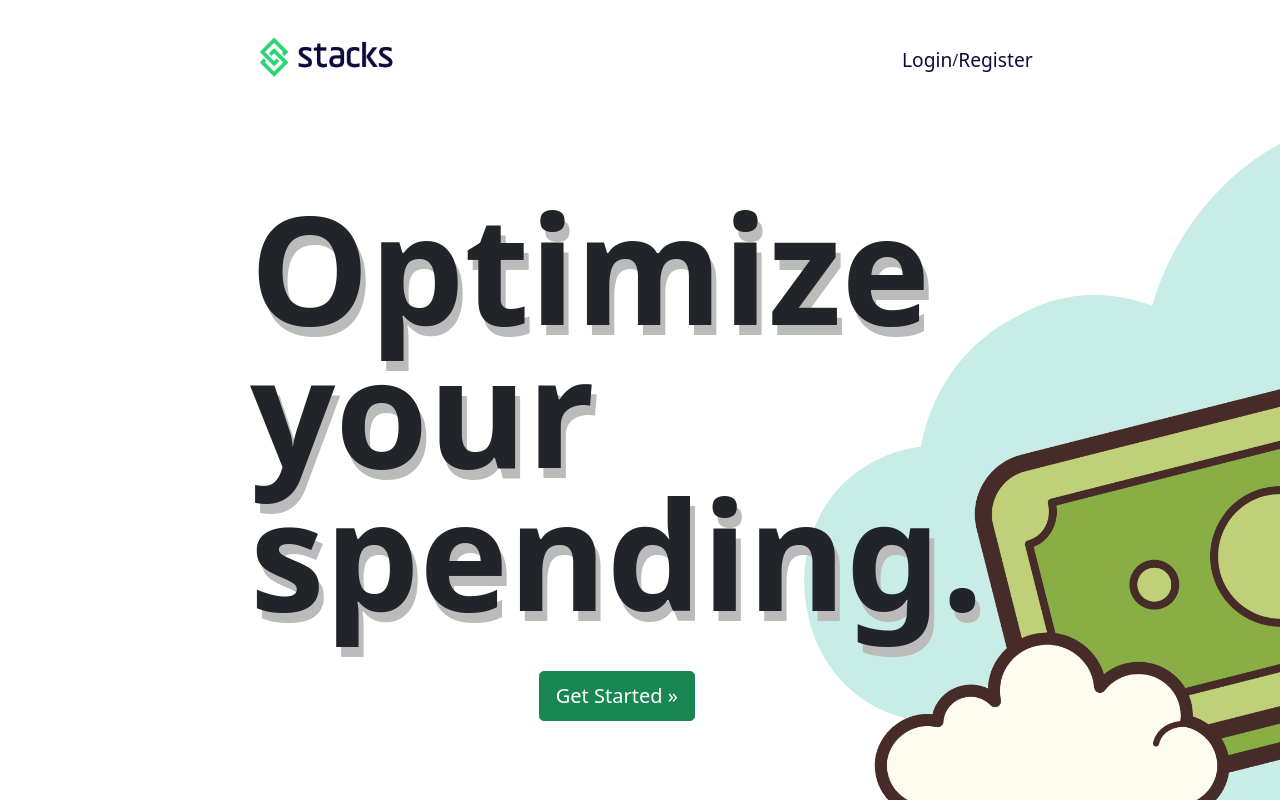
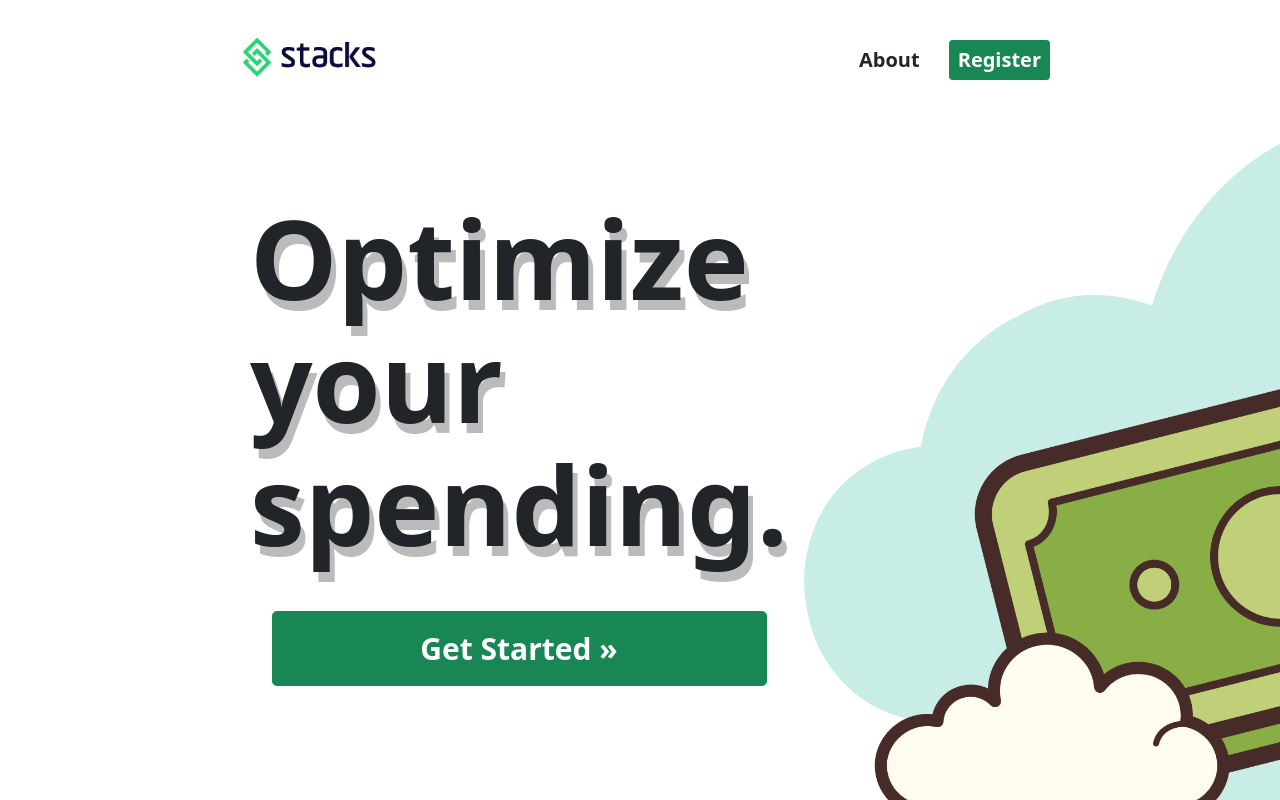
Before and after one commit to KanishDabreo/Stacks, a React (Create React App) app in the folder frontend/: page / in a window 1280 px wide. Shown: the top 800 px of the page. Built offline with nearby package versions, Linux system fonts and the light colour scheme; the HTML template or start-up script is replaced by a standard one.

Commit message:
finished format of homepage, updated navbar

```diff
--- a/frontend/src/App.js
+++ b/frontend/src/App.js
@@ -6,6 +6,7 @@ import Register from './components/Register';
 import Login from './components/Login';
 import Navbar from './components/Navbar';
 import AddExpenses from './components/AddExpenses';
+import About from './components/About';
 
 function App() {
   return (
@@ -16,6 +17,7 @@ function App() {
         <Route path="/register" element={<Register />} />
         <Route path="/login" element={<Login />} />
         <Route path="/addexpenses" element={<AddExpenses />} />
+        <Route path="/about" element={<About />} />
       </Routes>
       <Navbar />
     </div>
--- /dev/null
+++ b/frontend/src/components/About.jsx
@@ -0,0 +1,7 @@
+export default function About(props) {
+  return (
+    <div>
+      <h1>About Page</h1>
+    </div>
+  )
+}
--- a/frontend/src/components/AddExpenses.jsx
+++ b/frontend/src/components/AddExpenses.jsx
@@ -6,7 +6,7 @@ import './addexpense.css';
 
 export default function AddExpenses(props) {
   return (
-    <div class="addexpense-page">
+    <div className="addexpense-page">
       <h4>Please enter your income: </h4>
       <div class="income-container">
         <Row className="mb-3">
@@ -56,7 +56,7 @@ export default function AddExpenses(props) {
             </Form.Group>
         </Row>
       </div>
-      <div class="submit-button">
+      <div className="submit-button">
         <Button variant="success" type="submit">Submit</Button>
       </div>
     </div>
--- a/frontend/src/components/Dashboard.jsx
+++ b/frontend/src/components/Dashboard.jsx
@@ -4,7 +4,7 @@ export default function Dashboard(props) {
   return (
     <div>
       {/* total income balance would be shown here in the dashboard. */}
-      <h1 class="dashboard-title">$1,000</h1>
+      <h1 className="dashboard-title">$1,000</h1>
     </div>
   )
 }
--- a/frontend/src/components/Home.jsx
+++ b/frontend/src/components/Home.jsx
@@ -5,16 +5,16 @@ import { useNavigate } from 'react-router-dom';
 export default function Home(props) {
   const navigate = useNavigate();
   return (
-    <div class="homepage">
-      <div class="text-container">
-        <h4 class="optimize">Optimize</h4>
-        <h4 class="your">your</h4>
-        <h4 class="spending">spending.</h4>
-        <div class="submit-button">
-          <Button variant="success" type="submit" size="lg" onClick={() => navigate('/login')}>Get Started »</Button>
+    <div className="homepage">
+      <div className="text-container">
+        <h4 className="optimize">Optimize</h4>
+        <h4 className="your">your</h4>
+        <h4 className="spending">spending.</h4>
+        <div className="submit-button">
+          <Button variant="success" type="submit" size="lg" style={{fontSize: '30px', fontWeight: 'bold'}} onClick={() => navigate('/login')}>Get Started »</Button>
         </div>
       </div>
-      <img class="homepage-logo" alt="money-cloud" src="./static/images/homepage_logo.png"/>
+      <img className="homepage-logo" alt="money-cloud" src="./static/images/homepage_logo.png"/>
     </div>
   )
 }
--- a/frontend/src/components/Navbar.css
+++ b/frontend/src/components/Navbar.css
@@ -10,10 +10,7 @@
 .logo {
   width: 10rem;
 }
-.navbar {
-  display: flex;
 
-}
 .login_register {
   margin-right: 2rem;
   color: #0d0c3e!important;
@@ -32,3 +29,9 @@ li a:hover {
   color: black;
   text-decoration: underline;
 }
+
+.ml-auto {
+  display: flex;
+  justify-content: space-between;
+  width: 200px;
+}
--- a/frontend/src/components/Navbar.jsx
+++ b/frontend/src/components/Navbar.jsx
@@ -1,14 +1,17 @@
 import { Link } from "react-router-dom";
 import './Navbar.css'
+import Button from 'react-bootstrap/Button';
+import { useNavigate } from 'react-router-dom';
 
 
 const Navbar = () => {
+  const navigate = useNavigate();
   return (
     <div className="navbar-container">
       <li><Link to="/"><img className="logo" src="./logo.png" alt="logo" /></Link></li>
-      <div className="navbar">
-      <li><Link to="/login">Login</Link></li>/
-      <li><Link to="/register">Register</Link></li>
+      <div className="ml-auto">
+      <Button variant="transparent_btn green" type="submit" size="sm" style={{fontSize: '20px', fontWeight: 'bold'}} onClick={() => navigate('/about')}>About</Button>
+        <Button variant="success" type="submit" size="sm" style={{fontSize: '20px', fontWeight: 'bold'}} onClick={() => navigate('/login')}>Register</Button>
       </div>
   </div>
   )
--- a/frontend/src/components/home.css
+++ b/frontend/src/components/home.css
@@ -4,38 +4,6 @@
   margin-top: 100px;
   position: relative;
 }
-
-/*
-.optimize {
-  font-size: 150px;
-  font-weight: bolder;
-  position: absolute;
-  margin-top: 200px;
-  margin-left: 250px;
-  z-index: 888;
-  text-shadow: 5px 10px #bbbbbb;
-}
-
-.your {
-  font-size: 150px;
-  font-weight: bolder;
-  position: absolute;
-  margin-top: 350px;
-  margin-left: 250px;
-  z-index: 888;
-  text-shadow: 5px 10px #bbbbbb;
-}
-
-.spending {
-  font-size: 150px;
-  font-weight: bolder;
-  position: absolute;
-  margin-top: 500px;
-  margin-left: 250px;
-  z-index: 888;
-  text-shadow: 5px 10px #bbbbbb;
-}
-*/
 
 .text-container {
   position: absolute;
@@ -45,10 +13,10 @@
 }
 
 .text-container h4 {
-  font-size: 150px;
+  font-size: 110px;
   font-weight: bolder;
   text-shadow: 5px 10px #bbbbbb;
-  line-height: 135px;
+  line-height: 115px;
 }
 
 .submit-button {
@@ -56,5 +24,6 @@
 }
 
 .btn-lg {
-  height: 50px;
+  height: 75px;
+  width:  495px;
 }
```
